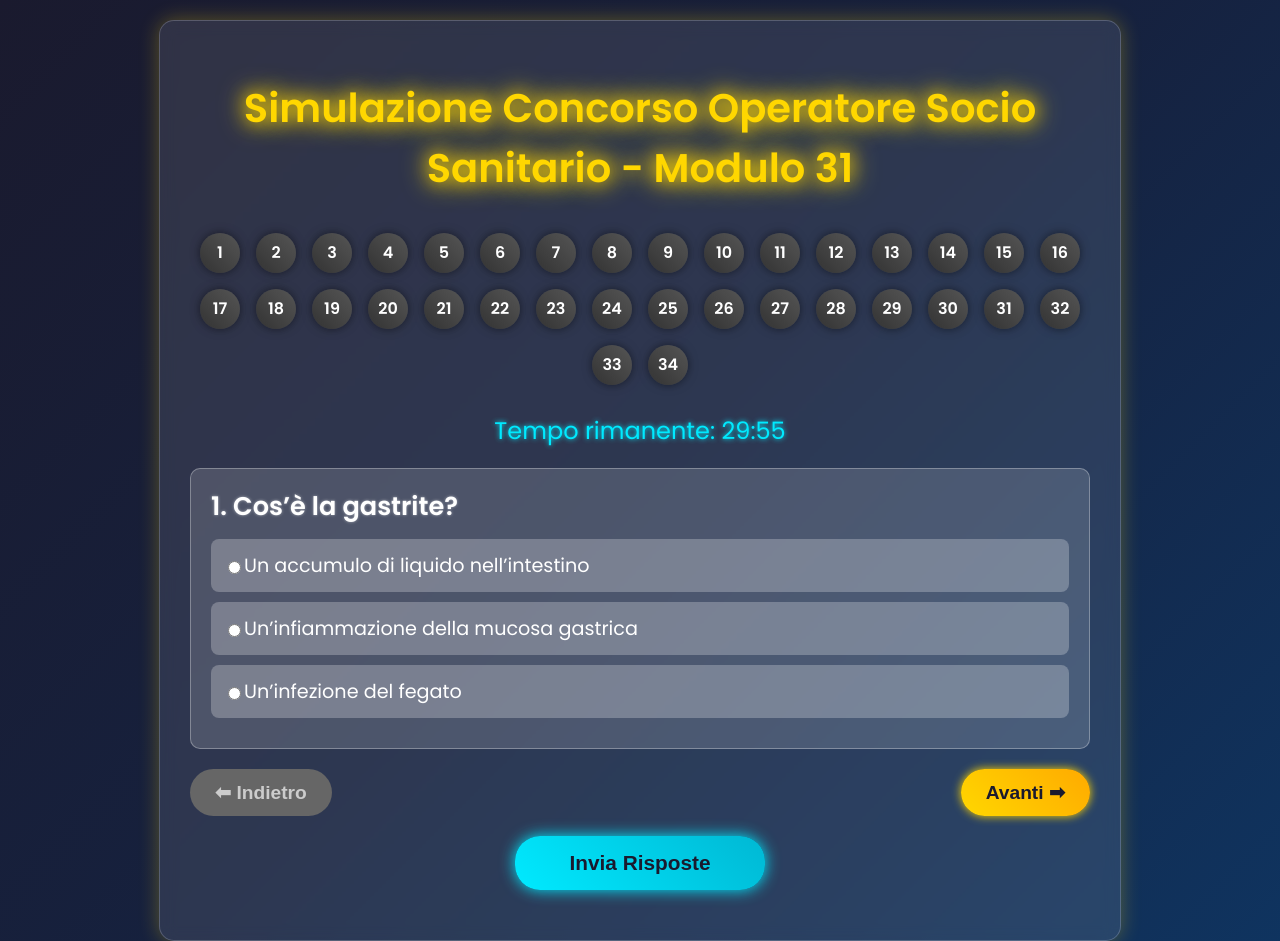
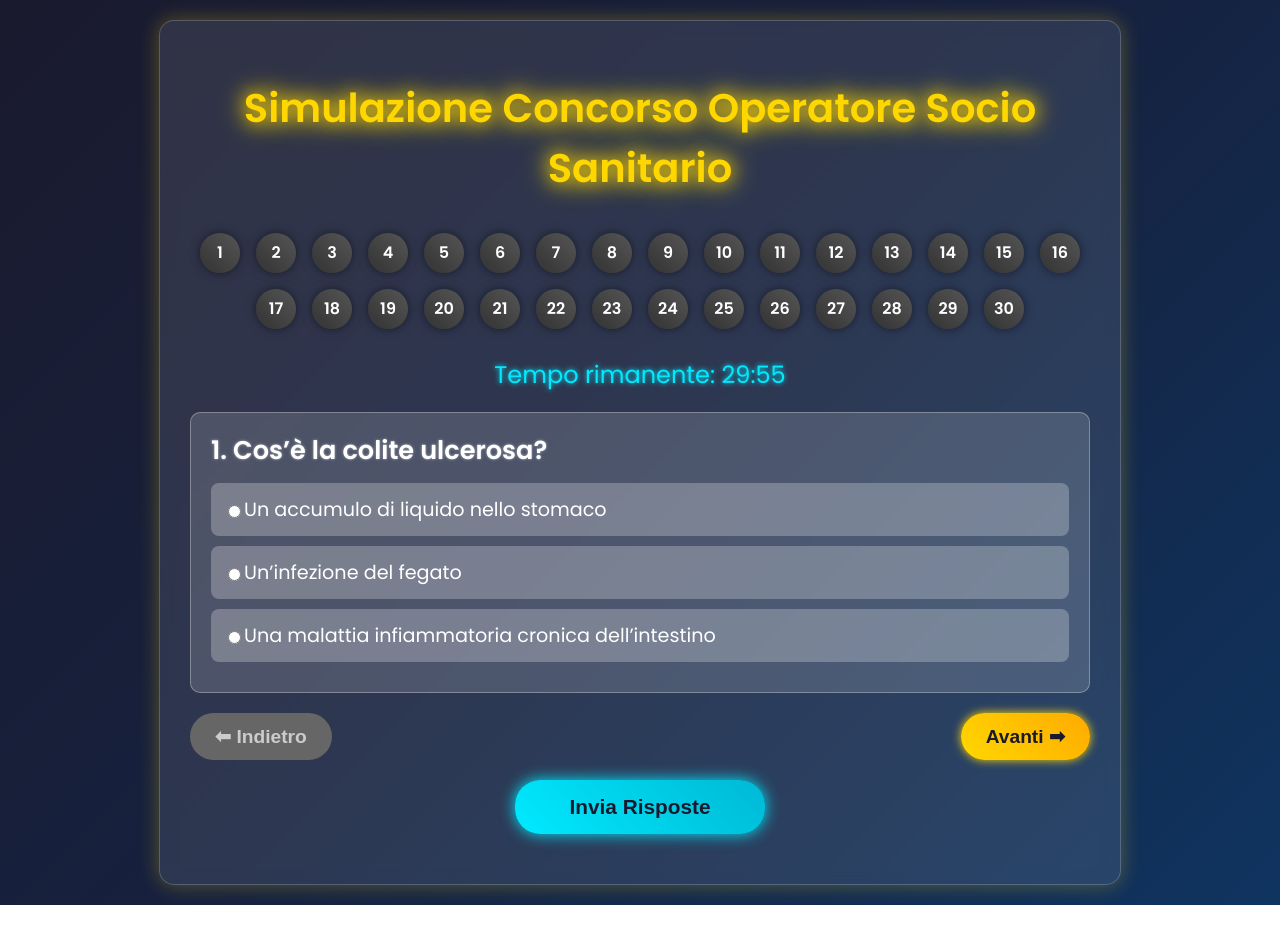
Before and after one commit to Jabo86/quizoss20, a plain HTML site: page index.html in a window 1280 px wide. Shown: the top 941 px of the page. After the commit the page ends 905 px from the top, so only its background shows below. Drawn offline with Linux system fonts and the light colour scheme.

Commit message:
Update index.html

```diff
--- a/index.html
+++ b/index.html
@@ -3,7 +3,7 @@
 <head>
     <meta charset="UTF-8">
     <meta name="viewport" content="width=device-width, initial-scale=1.0">
-    <title>Simulazione Concorso Operatore Socio Sanitario - Modulo 31</title>
+    <title>Simulazione Concorso Operatore Socio Sanitario </title>
     <style>
         body {
             font-family: 'Poppins', sans-serif;
@@ -233,7 +233,7 @@
 </head>
 <body>
     <div class="container">
-        <h1>Simulazione Concorso Operatore Socio Sanitario - Modulo 31</h1>
+        <h1>Simulazione Concorso Operatore Socio Sanitario </h1>
         <div class="question-nav" id="questionNav"></div>
         <div id="timer">Tempo rimanente: <span id="time">30:00</span></div>
         <div id="quiz"></div>
@@ -248,30 +248,7 @@
     <script>
         // Array di domande (901-930) con opzioni riordinate casualmente
         const questions = [
-            {
-                question: "Cos’è la gastrite?",
-                options: ["Un accumulo di liquido nell’intestino", "Un’infiammazione della mucosa gastrica", "Un’infezione del fegato"],
-                correct: "Un’infiammazione della mucosa gastrica",
-                explanation: "La gastrite è un’infiammazione acuta o cronica della mucosa gastrica, spesso causata da infezioni (es. Helicobacter pylori), farmaci (es. FANS) o abuso di alcol. Provoca dolore epigastrico, nausea, bruciore e, in casi gravi, sanguinamento. Non è un’infezione del fegato (epatite) né un accumulo di liquido nell’intestino. Gli Operatori Socio-Sanitari (OSS) devono monitorare i sintomi, garantire una dieta leggera, assistere nella somministrazione di antiacidi, e segnalare all’infermiere sintomi come vomito ematico o dolore severo."
-            },
-            {
-                question: "Quale è un segno tipico della gastrite acuta?",
-                options: ["Poliuria", "Dolore epigastrico", "Ittero"],
-                correct: "Dolore epigastrico",
-                explanation: "Il dolore epigastrico, spesso bruciante e associato a nausea o vomito, è un segno tipico della gastrite acuta, dovuto all’irritazione della mucosa gastrica. Può essere aggravato dai pasti. La poliuria (aumento della produzione di urina) e l’ittero (colorazione giallastra della pelle) non sono correlati. Gli OSS devono osservare la tolleranza alimentare, garantire pasti piccoli e frequenti, monitorare il vomito, e segnalare all’infermiere sintomi come melena o febbre."
-            },
-            {
-                question: "Cos’è l’ulcera gastrica?",
-                options: ["Un’infezione del pancreas", "Una lesione della mucosa gastrica", "Un accumulo di liquido nello stomaco"],
-                correct: "Una lesione della mucosa gastrica",
-                explanation: "L’ulcera gastrica è una lesione erosiva della mucosa gastrica, spesso causata da Helicobacter pylori, FANS o stress. Provoca dolore epigastrico, che può essere alleviato dai pasti, e rischio di complicanze come perforazione o emorragia. Non è un’infezione del pancreas (pancreatite) né un accumulo di liquido nello stomaco. Gli OSS devono monitorare il dolore, garantire l’assunzione di inibitori della pompa protonica, osservare le feci per melena, e segnalare sintomi come vomito ematico o ipotensione."
-            },
-            {
-                question: "Quale è un segno tipico dell’ulcera gastrica?",
-                options: ["Ittero", "Dolore epigastrico alleviato dai pasti", "Oliguria"],
-                correct: "Dolore epigastrico alleviato dai pasti",
-                explanation: "Il dolore epigastrico alleviato dai pasti è un segno tipico dell’ulcera gastrica, in contrasto con l’ulcera duodenale dove il dolore è aggravato dai pasti. Può essere associato a nausea o pirosi. L’oliguria (ridotta produzione di urina) e l’ittero (colorazione giallastra della pelle) non sono correlati. Gli OSS devono osservare la relazione tra pasti e sintomi, garantire una dieta appropriata, monitorare le feci, e segnalare all’infermiere sintomi come anemia o dolore severo."
-            },
+
             {
                 question: "Cos’è la colite ulcerosa?",
                 options: ["Un accumulo di liquido nello stomaco", "Un’infezione del fegato", "Una malattia infiammatoria cronica dell’intestino"],
```
